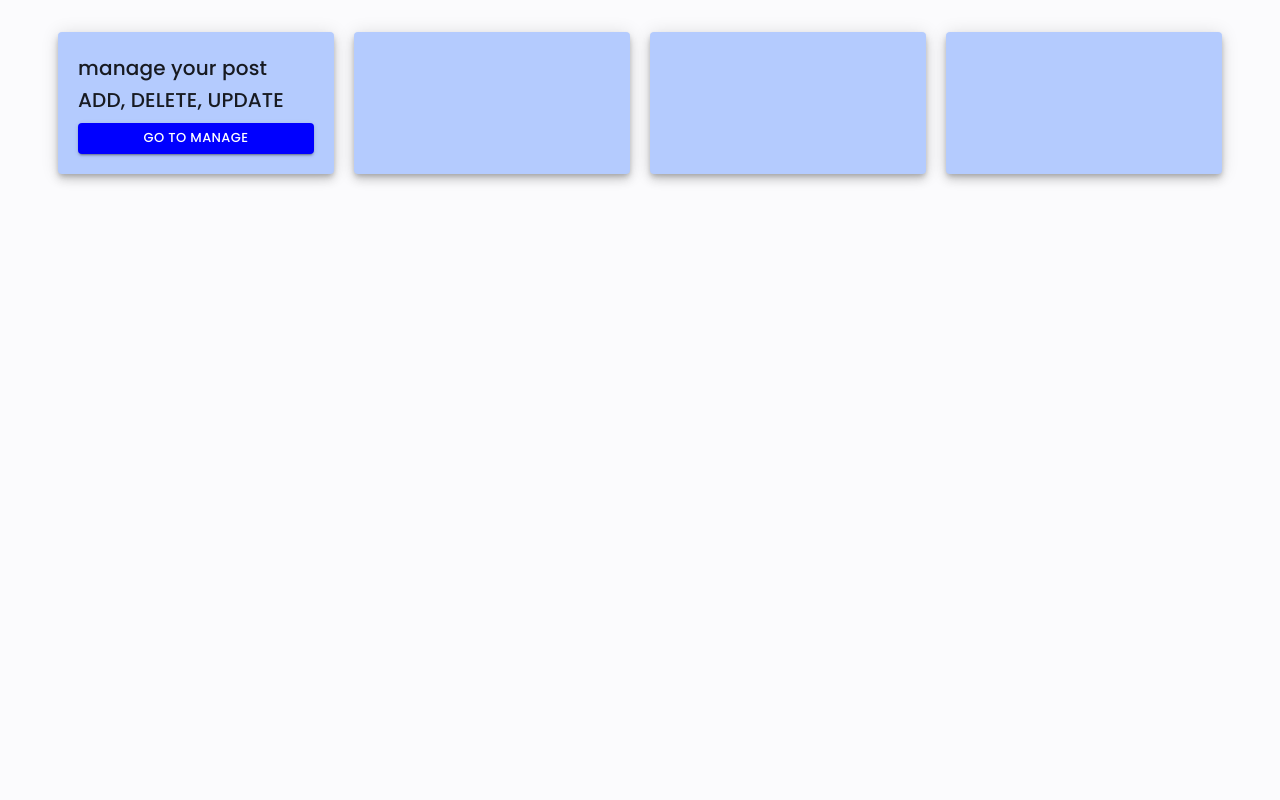
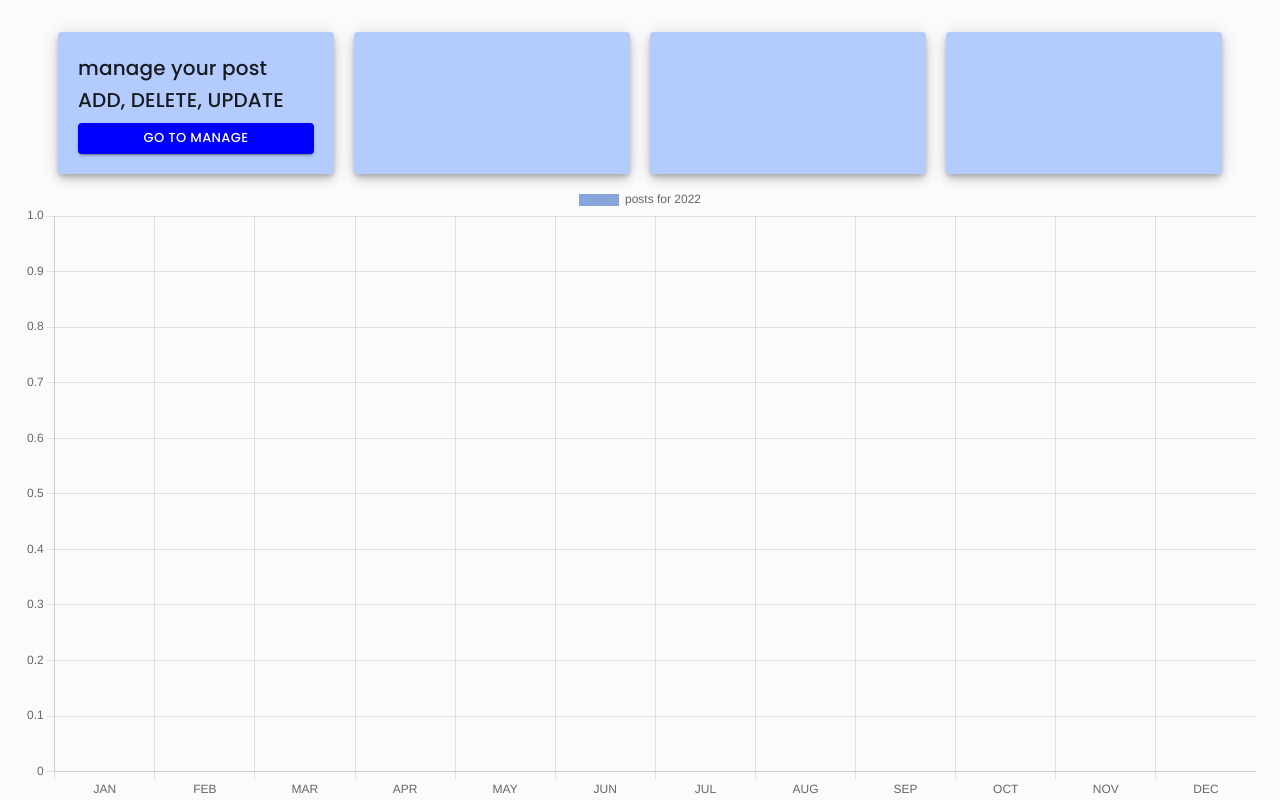
Before and after one commit to islemwilcher/iblog, a React (Create React App) app: page /iblog/dashboard in a window 1280 px wide. Shown: the part 368-1168 px from the top of the page. Before the commit the page ends 800 px from the top, so only its background shows below. Built offline with nearby package versions, Linux system fonts and the light colour scheme; sample sign-in values are in the browser's storage.

Commit message:
adding the chart component to the dashboard page

```diff
--- a/package.json
+++ b/package.json
@@ -10,9 +10,11 @@
     "@testing-library/react": "^11.2.7",
     "@testing-library/user-event": "^12.8.3",
     "axios": "^0.22.0",
+    "chart.js": "^3.5.1",
     "jwt-decode": "^3.1.2",
     "moment": "^2.29.1",
     "react": "^17.0.2",
+    "react-chartjs-2": "^3.2.0",
     "react-dom": "^17.0.2",
     "react-file-base64": "^1.0.3",
     "react-icons": "^4.3.1",
--- a/src/App.js
+++ b/src/App.js
@@ -42,6 +42,8 @@ const App = () => {
             <Router>
                     <Navbar />
                 <Switch>
+                    <Protectedroute exact path='/iblog/dashboard' component={Dashboard} />
+                    <Protectedroute exact path='/iblog/manageposts' component={ManagePosts} />
                     <>
                     {!completed
                         ? (
@@ -54,8 +56,7 @@ const App = () => {
                         )
                         : (
                             <>
-                                <Protectedroute exact path='/iblog/dashboard' component={Dashboard} />
-                                <Protectedroute exact path='/iblog/manageposts' component={ManagePosts} />
+
                                 <Route path="/" exact component={() => <Redirect to="/iblog" />} />
                                 <Route path='/iblog' exact component={Home} />
                                 <Route path='/iblog/posts/:id' exact component={PostDetails} />
--- a/src/pages/admin/manageposts/posts/posts.css
+++ /dev/null
@@ -1,33 +0,0 @@
-
-
-.loading {
-    width: 100vw;
-    height: 100vh;
-    display: flex;
-    justify-content: center;
-    align-items: center;
-}
-
-.bar {
-    display: block;
-    height: 36px;
-    width: 10px;
-    background: #000;
-    margin-right: 24px;
-    animation: scale 1600ms ease-in-out;
-    animation-delay: 100ms;
-    transform-origin: 50% 50%;
-    box-shadow: 2px 2px 2px #1a4741;
-}
-
-@keyframes scale {
-    0% {
-        transform: scale(0);
-    }
-    50% {
-        transform: scale(1);
-    }
-    100% {
-        transform: scale(1);
-    }
-}
--- a/src/pages/admin/manageposts/posts/posts.jsx
+++ b/src/pages/admin/manageposts/posts/posts.jsx
@@ -4,21 +4,22 @@ import { useSelector } from 'react-redux';
 
 import Post from './post/post';
 
+import Loading from '../../../../components/Loading'
+
 import useStyles from './styles';
 
-import './posts.css'
 
 const Posts = ({ setCurrentId, visible }) => {
   const {posts} = useSelector((state) => state.posts);
   const classes = useStyles();
+  const type = 'bars'
+  const color = 'black'
 
   return (
       !posts?.length
       ? (
-        <div className='loading' >
-          <div className='bar one'></div>
-          <div className='bar two'></div>
-          <div className='bar three'></div>
+        <div className={classes.center}>
+        <Loading type={type} color={color} />
         </div>
       )
       : (
--- a/src/pages/admin/manageposts/posts/styles.js
+++ b/src/pages/admin/manageposts/posts/styles.js
@@ -11,4 +11,9 @@ export default makeStyles((theme) => ({
   actionDiv: {
     textAlign: 'center',
   },
+  center: {
+    margin: 'auto',
+    width: '300px',
+    height: '200px',
+  },
 }));
--- a/src/pages/dashboard/Dashboard.jsx
+++ b/src/pages/dashboard/Dashboard.jsx
@@ -1,7 +1,7 @@
 
 import { Container, Paper, Typography, Grid, Button } from '@material-ui/core'
 import { Link } from 'react-router-dom'
-
+import Chart from './chart/Chart'
 import useStyles from './styles'
 const Dashboard = () => {
     const classes = useStyles()
@@ -45,6 +45,7 @@ const Dashboard = () => {
                     </Paper>
                 </Grid>
             </Container>
+            <Chart />
         </Container>
     )
 }
--- /dev/null
+++ b/src/pages/dashboard/chart/Chart.jsx
@@ -0,0 +1,45 @@
+
+
+import { useSelector } from 'react-redux';
+
+import { Bar } from 'react-chartjs-2'
+import useStyles from './styles';
+
+const Chart = () => {
+    const classes = useStyles();
+    const {posts} = useSelector((state) => state.posts);
+
+    const data = {
+        labels: ['JAN', 'FEB', 'MAR', 'APR', 'MAY', 'JUN', 'JUL', 'AUG', 'SEP', 'OCT', 'NOV', 'DEC'],
+        datasets: [
+            {
+                label: 'posts for 2022',
+                data: posts.post,
+                backgroundColor: ['rgb(136, 165, 219)']
+            }
+        ]
+    }
+    const options ={
+        title: {
+            display: true,
+            text: 'posts'
+        },
+        scales: {
+            yAxes: [
+                {
+                    ticks: {
+                        min: 0,
+                        max: 9,
+                        stepSize: 1,
+                    }
+                }
+            ]
+        }
+    }
+
+    return (
+        <Bar className={classes.chart} data={data} options={options} />
+    )
+}
+
+export default Chart
--- /dev/null
+++ b/src/pages/dashboard/chart/styles.js
@@ -0,0 +1,9 @@
+import { makeStyles } from '@material-ui/core/styles';
+
+export default makeStyles((theme) => ({
+  chart: {
+      width: {
+          width: '300px',
+      },
+  }
+}));
```
Also changed, not shown: 1 other file (tests, documents, lock files or other folders).
